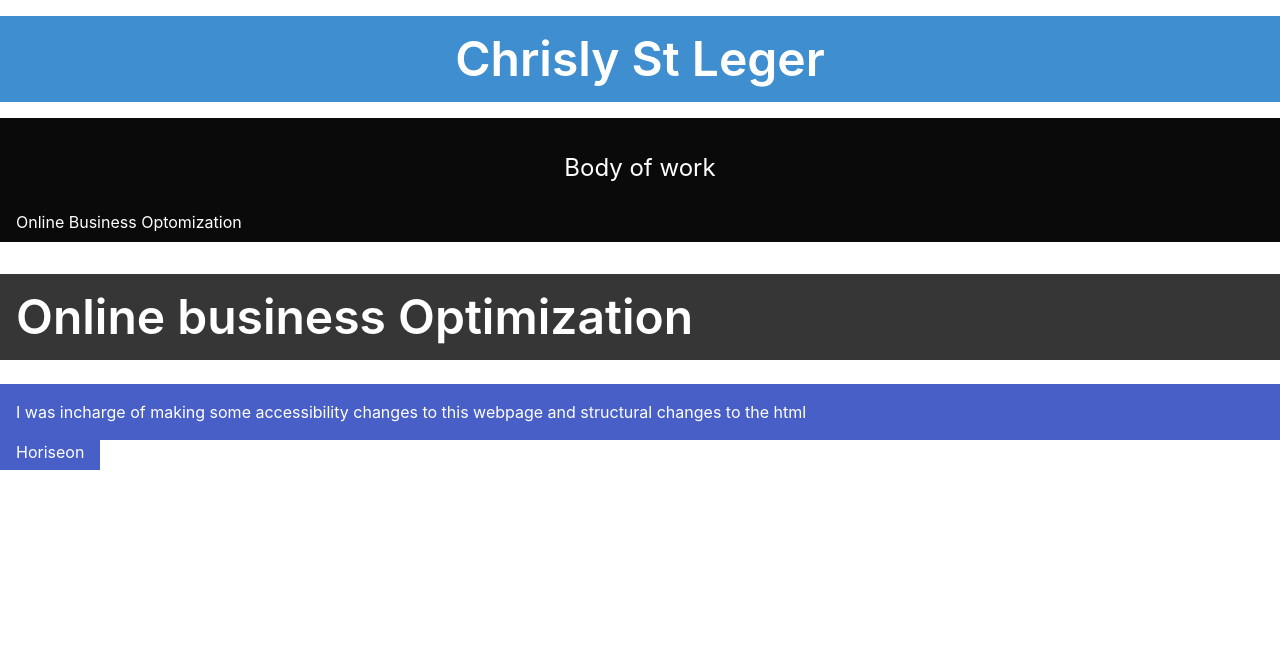
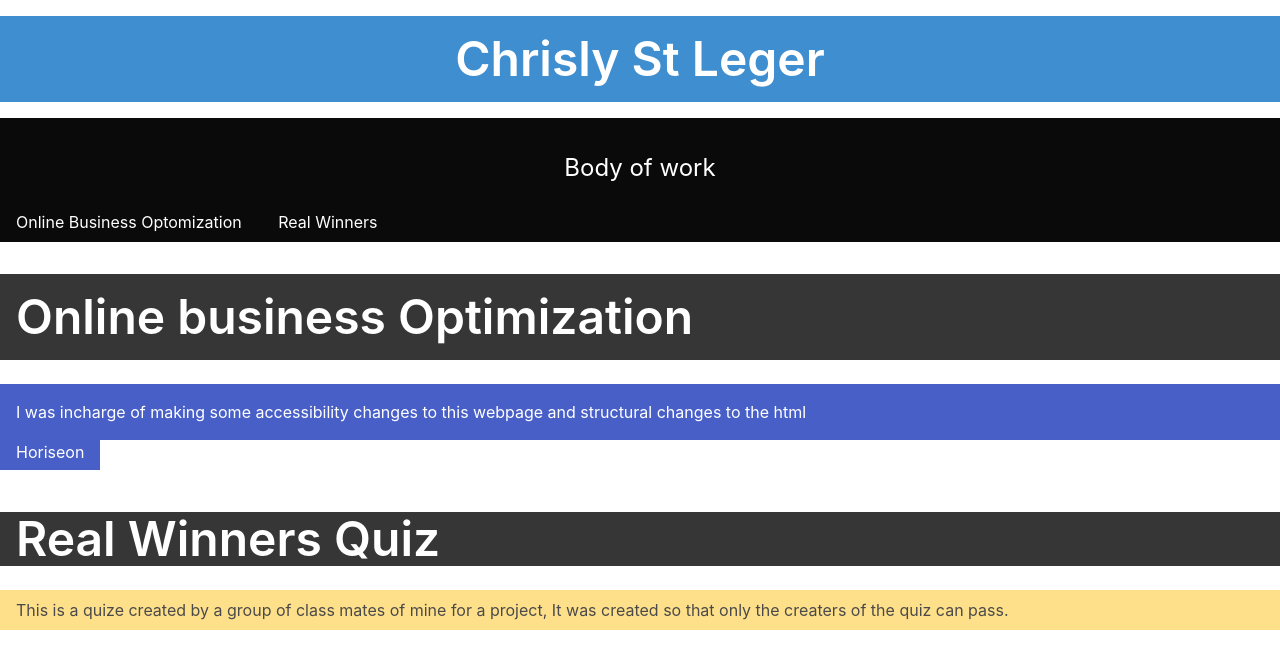
Before and after one commit to Coolguy1k/Chrisly-s-Portfolio, a plain HTML site: page index.html in a window 1280 px wide. Drawn offline with nearby package versions, Linux system fonts and the light colour scheme.

Commit message:
real winners

```diff
--- a/index.html
+++ b/index.html
@@ -21,6 +21,9 @@
         <a class="has-text-white" href="#SBO">
             Online Business Optomization
         </a>
+        <a class="has-text-white px-4 mx-4" href="#RealWinners">
+            Real Winners
+        </a>
     </nav>
     </header>
 
@@ -34,6 +37,11 @@
         </a>
     </article>
 
-    <header>
-        <p></p>
-    </header>
+    <article class="py-4 my-4" id="RealWinners">
+        <p class="title has-text-white has-background-dark px-4 is-size-1">
+            Real Winners Quiz
+        </p>
+        <p class="px-4 py-2 has-background-warning">
+            This is a quize created by a group of class mates of mine for a project, It was created so that only the creaters of the quiz can pass.
+        </p>
+    </article>
```
